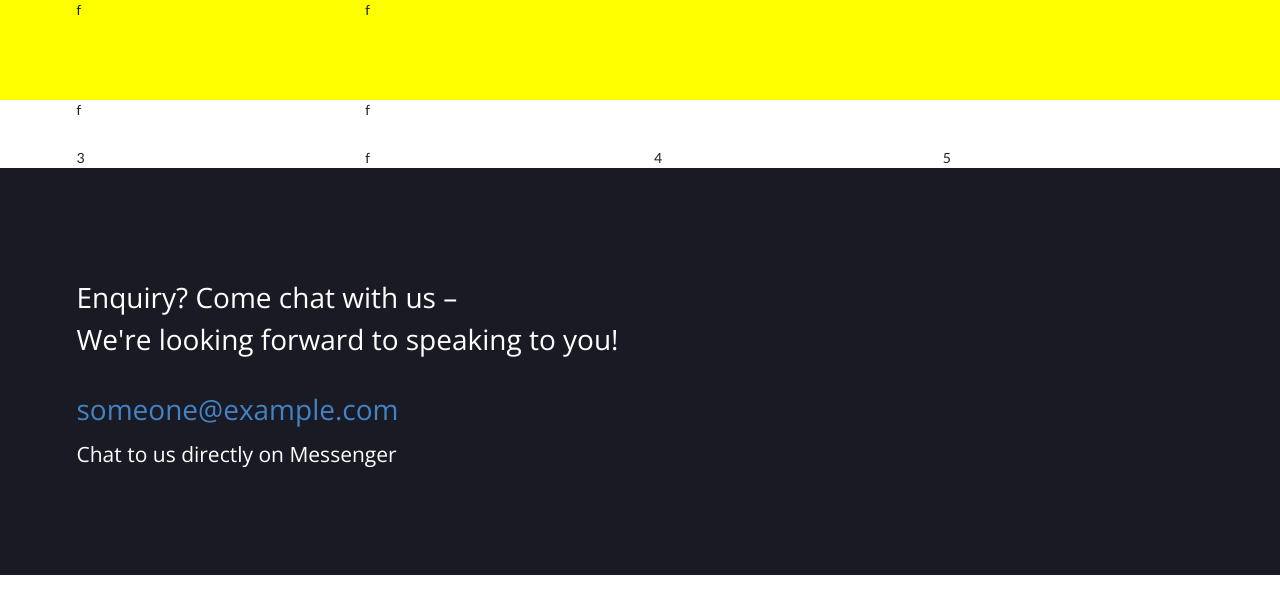
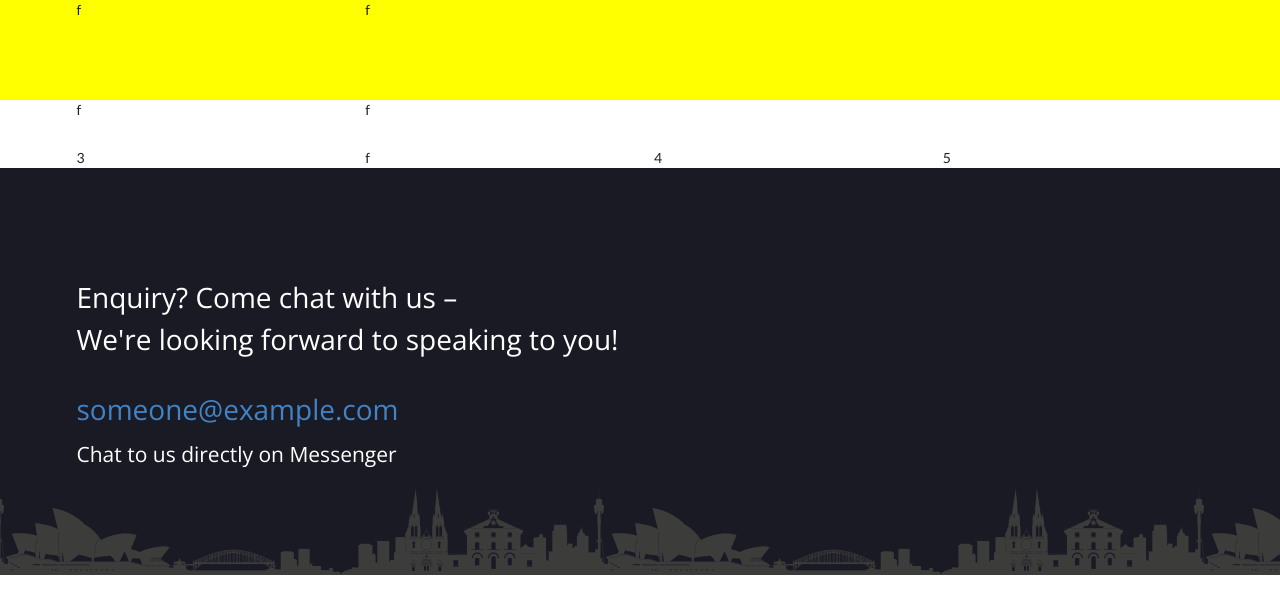
Before and after one commit to dolanmiu/sydney-chamber, an Angular app: page / in a window 1280 px wide. Shown: the top 614 px of the page. Built offline with nearby package versions, Linux system fonts and the light colour scheme; some icons are missing.

Commit message:
Add footer skyline image

```diff
--- a/src/app/footer/footer.component.html
+++ b/src/app/footer/footer.component.html
@@ -27,3 +27,4 @@
         <span>Chat to us directly on Messenger <i class="fab fa-facebook-messenger fa-fw"></i></span>
     </div>
 </div>
+<!-- <div class="skyline"></div> -->
--- a/src/app/footer/footer.component.scss
+++ b/src/app/footer/footer.component.scss
@@ -4,10 +4,12 @@ $bg-color: rgb(26, 26, 37);
 $text-color: #fff;
 
 :host {
-    background-color: $bg-color;
+    background: $bg-color url('/assets/sydney-skyline.png') repeat-x center bottom;
+    background-size: 600px;
     color: $text-color;
     display: block;
     padding: 60px 0 100px;
+    position: relative;
 }
 
 .logos {
@@ -28,3 +30,10 @@ $text-color: #fff;
         font-size: 1.5rem;
     }
 }
+
+.skyline {
+    bottom: 0;
+    content: url('/assets/sydney-skyline.png');
+    position: absolute;
+    width: 100%;
+}
```
Also changed, not shown: src/assets/sydney-skyline.png (added), 1 other file (tests, documents, lock files or other folders).
